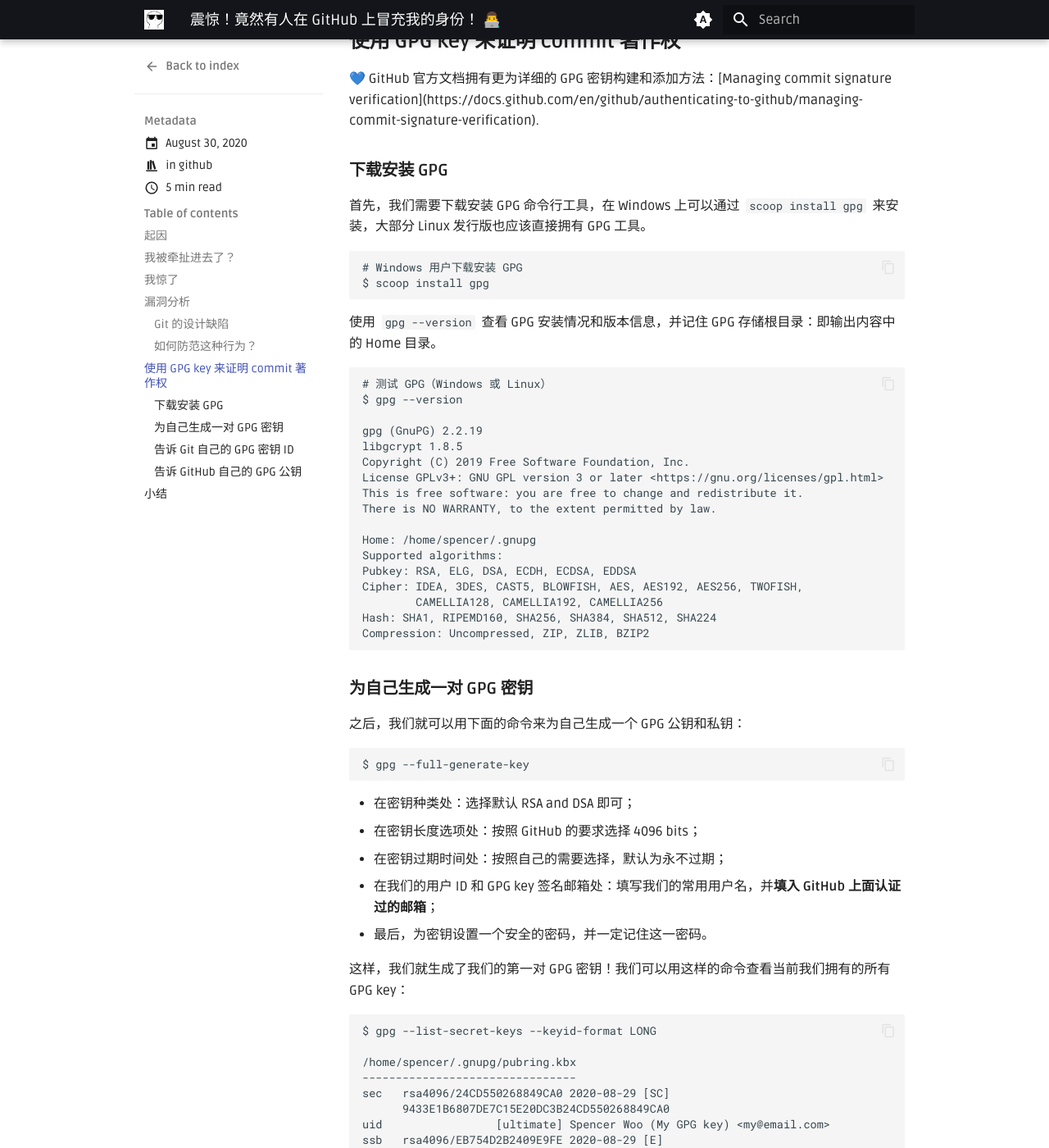
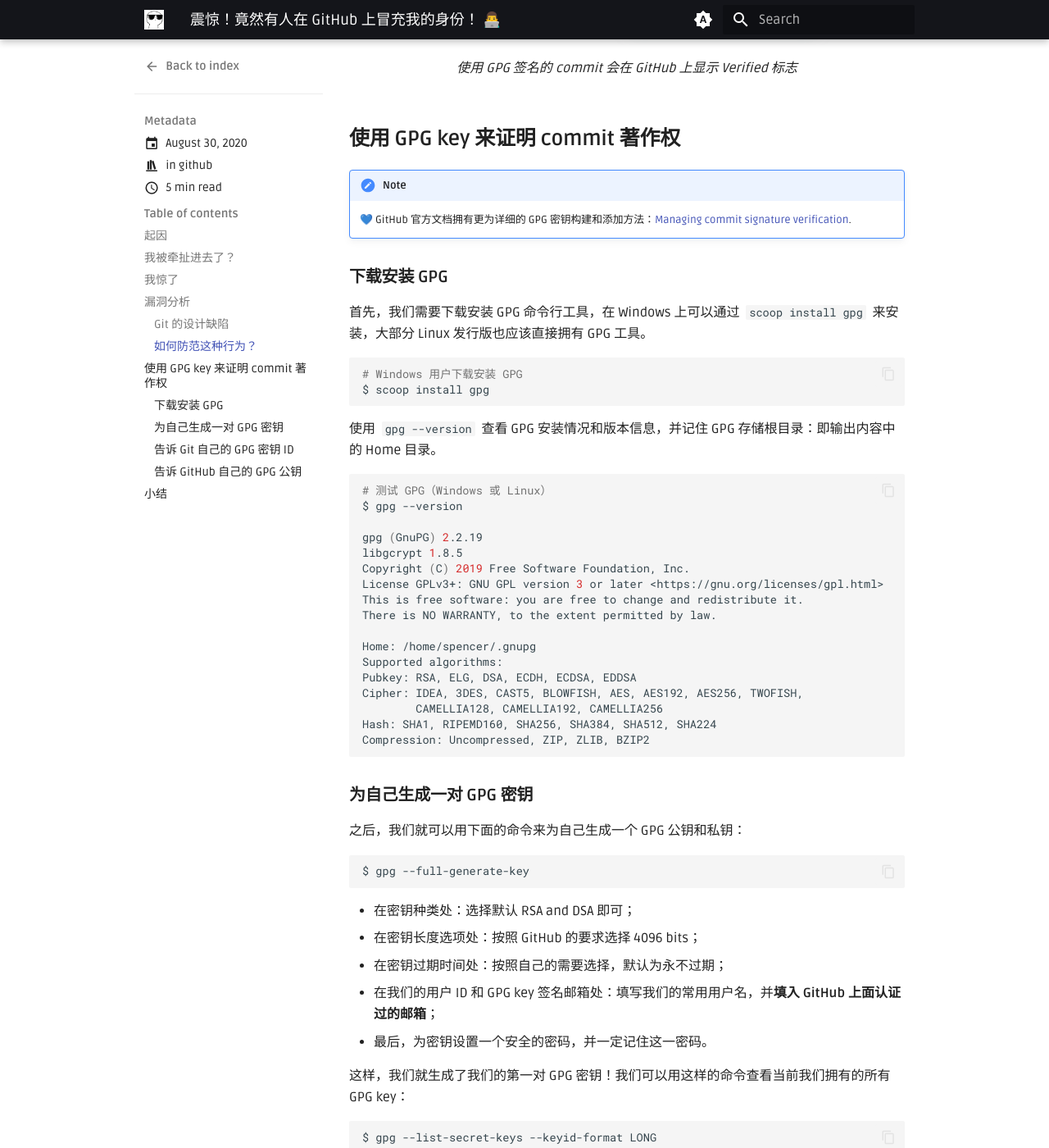
Before and after one commit to spencerwooo/spencerwoo.com, an MkDocs documentation site: the page built from docs/blog/posts/wait-this-is-not-my-commit.md, in a window 1280 px wide and 1400 px high, scrolled down 5904 px. Shown: the whole window at 82% size. Built offline with MkDocs 1.6.1 and Material for MkDocs 9.7.7, drawn with Linux system fonts in a browser that asks for light colours; comment, search, counter and statistics services are not loaded; some of the changed text lies outside the part shown.

Commit message:
Fix all blog page compat issues

````diff
--- a/docs/blog/posts/wait-this-is-not-my-commit.md
+++ b/docs/blog/posts/wait-this-is-not-my-commit.md
@@ -28,17 +28,17 @@
 
 我当时：
 
-![../images/wait-this-is-not-my-commit/200830_154650.png](../images/wait-this-is-not-my-commit/200830_154650.png)
+![](../images/wait-this-is-not-my-commit/200830_154650.png)
 
 好奇心让我点开了同学发给我的链接，向下划到 Contributors，果然，我的头像就在那里。
 
-![../images/wait-this-is-not-my-commit/200830_154938.png](../images/wait-this-is-not-my-commit/200830_154938.png)
+![](../images/wait-this-is-not-my-commit/200830_154938.png)
 
 淦，老子昨天才知道你这仓库的，宁真厉害
 
 好嘛，除了我的头像，还有个我非常眼熟的头像 —— 下面这位老爷子：
 
-![../images/wait-this-is-not-my-commit/200830_155124.png](../images/wait-this-is-not-my-commit/200830_155124.png)
+![](../images/wait-this-is-not-my-commit/200830_155124.png)
 
 这人我看着有点眼熟……
 
@@ -48,9 +48,10 @@
 
 仔细看了一下贡献者列表，其中不乏开源世界的知名人物，也包括一些我校在 GitHub 上有账号的同学们。好了，这处处透露着诡异的仓库，**看起来除了这位仓库主人自己的 commit 以外，其余所有的 commit 的身份信息都是伪造的。**
 
-![细节修改你个大头鬼啊，这里「我的」commit 周围都被篡改为我身边认识的大佬同学了](../images/wait-this-is-not-my-commit/200830_160029.png)
-
-细节修改你个大头鬼啊，这里「我的」commit 周围都被篡改为我身边认识的大佬同学了
+<figure markdown>
+  ![](../images/wait-this-is-not-my-commit/200830_160029.png)
+  <figcaption>细节修改你个大头鬼啊，这里「我的」commit 周围都被篡改为我身边认识的大佬同学了</figcaption>
+</figure>
 
 这件事情昨天确实让我非常震惊：Git 的 commit 记录竟然还可以伪造。我确实之前从来没有在意过这类安全问题，以为签入 Git 记录的内容都有完善的身份验证，**而事实证明我太天真了。**
 
@@ -64,15 +65,17 @@
 
 事实上，Git 本身是具有这样的设计缺陷的。**Git commit 信息的 author 是一个可以零成本造假的字符串。**首先，我们来看看一个 commit 里面包含哪些信息。我们可以用  `git log`（或 Oh My Zsh 的 alias 命令：`glog`  来打印一个更为清楚的 commit 历史）来查看本地 Git 仓库的 commit 记录，并找到一个特定 commit 的 hash，比如我当前仓库的 HEAD commit hash 为  `d3f97ef`。
 
-![Git 仓库的 commit 记录](../images/wait-this-is-not-my-commit/200830_163010.png)
-
-Git 仓库的 commit 记录
+<figure markdown>
+  ![Git 仓库的 commit 记录](../images/wait-this-is-not-my-commit/200830_163010.png)
+  <figcaption>Git 仓库的 commit 记录</figcaption>
+</figure>
 
 我使用一个上周的 commit hash `df6eb5f`，我们可以用  `git cat-file -p df6eb5f`  来查看这一 commit 的具体信息：
 
-![Commit hash 为 df6eb5f 的 commit 具体信息](../images/wait-this-is-not-my-commit/200830_163212.png)
-
-Commit hash 为 df6eb5f 的 commit 具体信息
+<figure markdown>
+  ![Commit hash 为 df6eb5f 的 commit 具体信息](../images/wait-this-is-not-my-commit/200830_163212.png)
+  <figcaption>Commit hash 为 df6eb5f 的 commit 具体信息</figcaption>
+</figure>
 
 可以发现，每个 commit 都拥有 commit 的 author 和 commit 的 committer，分别是 commit 的第一作者和执行 commit 具体操作的人。如何确认这两人的具体身份呢？Git 仅记录了 commit author 和 committer 二人的名称、邮箱和时间戳，而其中的名称和邮箱正是我们配置 Git 时设定的  `user.name`  和  `user.email`，而 GitHub 也正是通过这两个内容确定 commit 的具体作者和 GitHub 身份的。
 
@@ -80,7 +83,7 @@
 
 甚至，我们可以将整个仓库的 Git commit 历史通过  `filer-branch`  批量修改为其他的人：
 
-```
+```shell
 git commit -am "Destroy production"
 git filter-branch --env-filter \
   'if [ "$GIT_AUTHOR_EMAIL" = "iamthe@evilguy.com" ]; then
@@ -99,29 +102,28 @@
 
 使用一个只有我们自己手中拥有的 GPG 私钥对我们的 commit 进行签名，可以让 GitHub 确认我们本次 commit 是真实且是本人操作的。这样，别有用心的他人就无法以我们的身份创建「被签名」的 commit。在 GitHub 上使用的 GPG 密钥和我们的 SSH 密钥并不一样，后者 SSH key 唯一存在的原因是为了向 GitHub 证明身份，用于向我们拥有权限的仓库中进行 commit，而前者 GPG key 则是为了「证明我拥有本次 commit 的著作权」，也只有用 GPG 私钥签名的 commit 在 GitHub 上才会显示如下图的 Verified 绿色钦定小标标。
 
-![使用 GPG 签名的 commit 会在 GitHub 上显示 Verified 标志](../images/wait-this-is-not-my-commit/200830_165356.png)
-
-使用 GPG 签名的 commit 会在 GitHub 上显示 Verified 标志
+<figure markdown>
+  ![使用 GPG 签名的 commit 会在 GitHub 上显示 Verified 标志](../images/wait-this-is-not-my-commit/200830_165356.png)
+  <figcaption>使用 GPG 签名的 commit 会在 GitHub 上显示 Verified 标志</figcaption>
+</figure>
 
 ## **使用 GPG key 来证明 commit 著作权**
 
-<aside>
-💙 GitHub 官方文档拥有更为详细的 GPG 密钥构建和添加方法：[Managing commit signature verification](https://docs.github.com/en/github/authenticating-to-github/managing-commit-signature-verification).
-
-</aside>
+!!! note
+    💙 GitHub 官方文档拥有更为详细的 GPG 密钥构建和添加方法：[Managing commit signature verification](https://docs.github.com/en/github/authenticating-to-github/managing-commit-signature-verification).
 
 ### **下载安装 GPG**
 
 首先，我们需要下载安装 GPG 命令行工具，在 Windows 上可以通过  `scoop install gpg`  来安装，大部分 Linux 发行版也应该直接拥有 GPG 工具。
 
-```
+```shell
 # Windows 用户下载安装 GPG
 $ scoop install gpg
 ```
 
 使用  `gpg --version`  查看 GPG 安装情况和版本信息，并记住 GPG 存储根目录：即输出内容中的 Home 目录。
 
-```
+```shell
 # 测试 GPG（Windows 或 Linux）
 $ gpg --version
 
@@ -145,7 +147,7 @@
 
 之后，我们就可以用下面的命令来为自己生成一个 GPG 公钥和私钥：
 
-```
+```shell
 $ gpg --full-generate-key
 ```
 
@@ -157,7 +159,7 @@
 
 这样，我们就生成了我们的第一对 GPG 密钥！我们可以用这样的命令查看当前我们拥有的所有 GPG key：
 
-```
+```shell
 $ gpg --list-secret-keys --keyid-format LONG
 
 /home/spencer/.gnupg/pubring.kbx
@@ -174,14 +176,14 @@
 
 生成了 GPG 密钥，并拿到了我们的 GPG 私钥 ID 后，我们即可让 Git 用这一 GPG key 为我们的 commit 进行签名：
 
-```
+```shell
 $ git config --global user.signingkey 24CD550268849CA0
 $ git config --global commit.gpgsign true
 ```
 
 这样设置后，如果没有问题，之后的 commit 中 Git 就会自动为我们用这一 GPG 私钥进行签名。我们可以用这一命令确认签名的存在：
 
-```
+```shell
 $ git log --show-signature
 
 commit c407d4efc980cbee981da50d714a751999b19ddf (HEAD -> master)
@@ -196,13 +198,14 @@
 
 另外，此时我们再次用之前查看 commit 详细信息的命令查看本次 commit，我们会发现 GPG 签名已经直接保存于这一 commit 之中了：
 
-```
+```shell
 $ git cat-file -p c407d4e
 ```
 
-![已经签名过的 commit 包含有我们使用的 PGP signature](../images/wait-this-is-not-my-commit/200830_172152.png)
-
-已经签名过的 commit 包含有我们使用的 PGP signature
+<figure markdown>
+  ![已经签名过的 commit 包含有我们使用的 PGP signature](../images/wait-this-is-not-my-commit/200830_172152.png)
+  <figcaption>已经签名过的 commit 包含有我们使用的 PGP signature</figcaption>
+</figure>
 
 另外，这里如果出现类似的问题，可能是 Git 使用的 GPG 命令行工具跟我们生成密钥使用的不一致。我们可以首先用  `which gpg`  来找到我们所使用的 GPG 工具的具体地址，比如  `/usr/bin/gpg`，之后告诉 Git 使用这一 GPG binary 即可：
 
@@ -210,16 +213,14 @@
 $ git config --global gpg.program /usr/bin/gpg
 ```
 
-<aside>
-🥦 Windows 上的同学，也可以使用 `which` 命令！只需要用 scoop 安装：`scoop install which`，即可方便的用类似 Linux 上的语法找到相应的可执行文件具体路径。
-
-</aside>
+!!! tip
+    🥦 Windows 上的同学，也可以使用 `which` 命令！只需要用 scoop 安装：`scoop install which`，即可方便的用类似 Linux 上的语法找到相应的可执行文件具体路径。
 
 ### **告诉 GitHub 自己的 GPG 公钥**
 
 最后，我们需要告诉 GitHub 我们使用的 GPG 公钥。对于刚刚我们拿到的私钥 ID：`24CD550268849CA0`，我们使用下面的命令即可导出我们的 GPG 公钥：
 
-```
+```shell
 $ gpg --armor --export 24CD550268849CA0
 ```
 
@@ -231,7 +232,7 @@
 
 无论如何，大家都可以用这一命令拉取并导入我（Spencer Woo）的 GPG 公钥签名：
 
-```
+```shell
 $ curl https://keybase.io/spencerwoo/pgp_keys.asc | gpg --import
 ```
 
````
Also changed, not shown: docs/blog/posts/last-day-of-quarantine.md (+4 -8 lines), docs/blog/posts/nextjs-blog-notion.md (+13 -21 lines), docs/blog/posts/revisiting-blogging-with-notion-2022.md (+11 -17 lines), 1 other file.
